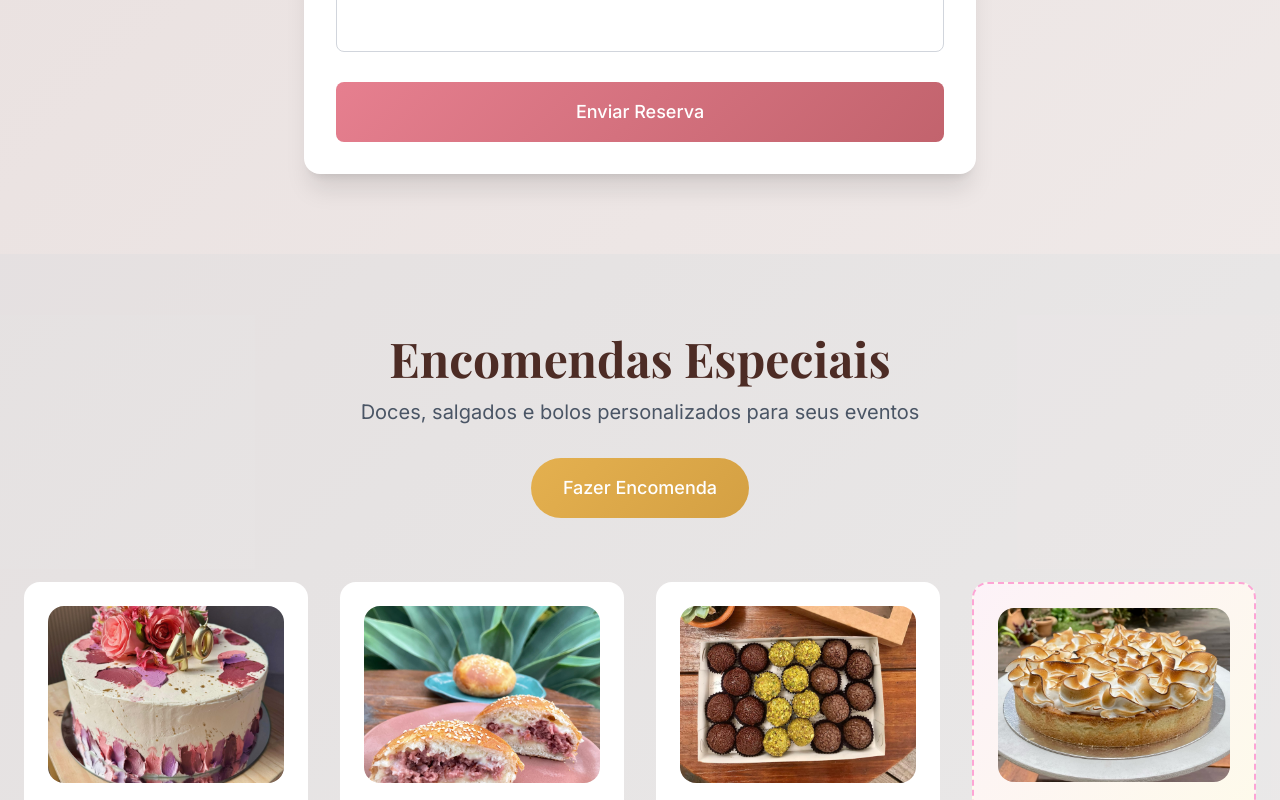
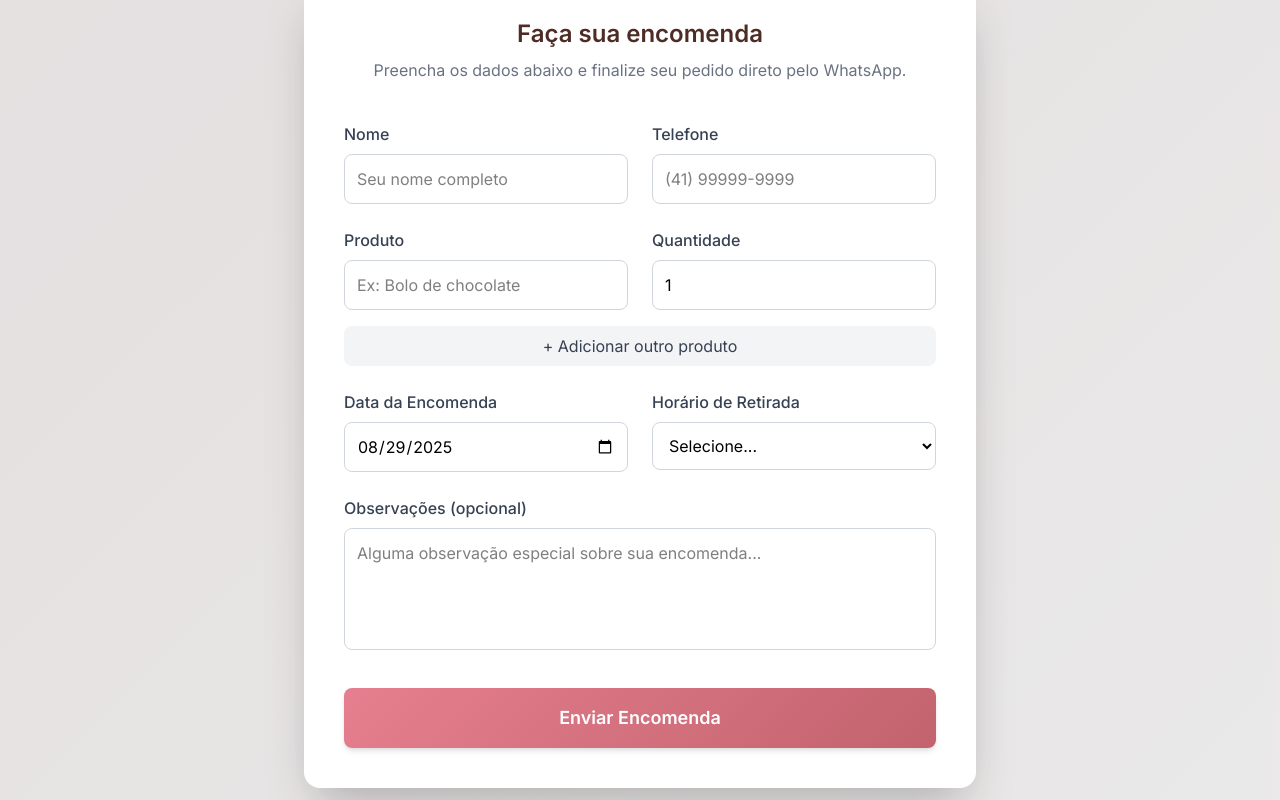
Before and after one commit to Mangalabs/lp-senior-koster, a Vue app: page / in a window 1280 px wide. Shown: the part 2740-3540 px from the top of the page. Built offline with nearby package versions, Linux system fonts and the light colour scheme.

Commit message:
fix: form in orders

```diff
--- a/src/App.vue
+++ b/src/App.vue
@@ -4,7 +4,6 @@
     <Hero />
     <Products />
     <About />
-    <Reservation />
     <Orders />
     <History />
     <Location />
@@ -17,7 +16,6 @@ import Header from './components/Header.vue'
 import Hero from './components/Hero.vue'
 import Products from './components/Products.vue'
 import About from './components/About.vue'
-import Reservation from './components/Reservation.vue'
 import Orders from './components/Orders.vue'
 import History from './components/History.vue'
 import Location from './components/Location.vue'
@@ -30,7 +28,6 @@ export default {
     Hero,
     Products,
     About,
-    Reservation,
     Orders,
     History,
     Location,
--- a/src/components/Orders.vue
+++ b/src/components/Orders.vue
@@ -2,58 +2,172 @@
   <section :id="ordersData.id" :class="['py-20', ordersData.background]">
     <div class="container mx-auto px-6">
       <div class="text-center mb-16">
-        <h2
-          class="font-display text-4xl md:text-5xl font-bold mb-4 text-neutro-escuro"
-        >
+        <h2 class="font-display text-4xl md:text-5xl font-bold mb-4 text-neutro-escuro">
           {{ ordersData.title }}
         </h2>
-        <p class="text-xl text-gray-600 mb-8">
+        <p class="text-xl text-gray-600 max-w-2xl mx-auto">
           {{ ordersData.description }}
         </p>
-        <a
-          :href="ordersData.cta.url"
-          target="_blank"
-          :class="[
-            ordersData.cta.class,
-            'text-white px-8 py-4 rounded-full text-lg font-medium inline-block',
-          ]"
-        >
-          {{ ordersData.cta.text }}
-        </a>
       </div>
 
-      <div class="grid md:grid-cols-2 lg:grid-cols-4 gap-8">
+      <div class="grid md:grid-cols-2 lg:grid-cols-4 gap-8 mb-20">
         <div
           v-for="product in ordersData.products"
           :key="product.id"
           :class="[
-            'rounded-2xl',
-            'p-6',
-            'text-center',
-            'hover-lift',
+            'rounded-2xl p-6 text-center hover-lift transition-all duration-300',
             product.bgClass,
             product.borderClass,
           ]"
         >
-          <div
-            class="mb-4 aspect-[4/3] w-full overflow-hidden rounded-2xl flex items-center justify-center"
-          >
-            <img
-              :src="product.img"
-              :alt="product.alt"
-              class="w-full h-full object-cover"
-            />
+          <div class="mb-4 aspect-[4/3] w-full overflow-hidden rounded-2xl flex items-center justify-center">
+            <img :src="product.img" :alt="product.alt" class="w-full h-full object-cover" />
           </div>
 
-          <h3
-            class="font-display text-xl font-semibold mb-2 text-neutro-escuro"
-          >
+          <h3 class="font-display text-xl font-semibold mb-2 text-neutro-escuro">
             {{ product.title }}
           </h3>
-          <p class="text-gray-600">
-            {{ product.description }}
-          </p>
+          <p class="text-gray-600">{{ product.description }}</p>
         </div>
+      </div>
+
+      <div class="max-w-2xl mx-auto">
+        <form
+          id="orderForm"
+          class="bg-white rounded-2xl p-6 md:p-10 shadow-2xl"
+          @submit.prevent="submitOrder"
+        >
+          <div class="text-center mb-10">
+            <h3 class="text-2xl font-bold text-neutro-escuro mb-2">
+              Faça sua encomenda
+            </h3>
+            <p class="text-gray-500">
+              Preencha os dados abaixo e finalize seu pedido direto pelo WhatsApp.
+            </p>
+          </div>
+
+          <div class="grid grid-cols-1 md:grid-cols-2 gap-6 mb-6">
+            <div>
+              <label for="customerName" class="block text-gray-700 font-medium mb-2">Nome</label>
+              <input
+                id="customerName"
+                type="text"
+                placeholder="Seu nome completo"
+                required
+                v-model="formData.customerName"
+                class="w-full p-3 border border-gray-300 rounded-lg focus:ring-2 focus:ring-rosa-claro focus:border-transparent"
+              />
+            </div>
+
+            <div>
+              <label for="customerPhone" class="block text-gray-700 font-medium mb-2">Telefone</label>
+              <input
+                id="customerPhone"
+                type="tel"
+                placeholder="(41) 99999-9999"
+                required
+                v-model="phone"
+                @input="onPhoneInput"
+                maxlength="15"
+                class="w-full p-3 border border-gray-300 rounded-lg focus:ring-2 focus:ring-rosa-claro focus:border-transparent"
+              />
+            </div>
+          </div>
+
+          <div class="mb-6">
+            <div
+              v-for="(item, index) in formData.products"
+              :key="index"
+              class="grid grid-cols-1 md:grid-cols-2 gap-6 mb-4 relative"
+            >
+              <div>
+                <label class="block text-gray-700 font-medium mb-2">Produto</label>
+                <input
+                  type="text"
+                  v-model="item.productType"
+                  placeholder="Ex: Bolo de chocolate"
+                  required
+                  class="w-full p-3 border border-gray-300 rounded-lg focus:ring-2 focus:ring-rosa-claro focus:border-transparent"
+                />
+              </div>
+
+              <div>
+                <label class="block text-gray-700 font-medium mb-2">Quantidade</label>
+                <input
+                  type="number"
+                  v-model="item.quantity"
+                  min="1"
+                  required
+                  class="w-full p-3 border border-gray-300 rounded-lg focus:ring-2 focus:ring-rosa-claro focus:border-transparent"
+                />
+              </div>
+
+              <button
+                v-if="formData.products.length > 1"
+                type="button"
+                @click="removeProduct(index)"
+                class="absolute top-2 right-2 text-red-500 hover:text-red-700"
+              >
+                ✖
+              </button>
+            </div>
+
+            <button
+              type="button"
+              @click="addProduct"
+              class="w-full bg-gray-100 hover:bg-gray-200 text-gray-700 py-2 rounded-lg transition-all"
+            >
+              + Adicionar outro produto
+            </button>
+          </div>
+
+          <div class="grid grid-cols-1 md:grid-cols-2 gap-6 mb-6">
+            <div>
+              <label for="orderDate" class="block text-gray-700 font-medium mb-2">Data da Encomenda</label>
+              <input
+                id="orderDate"
+                type="date"
+                :min="minDate"
+                required
+                v-model="orderDate"
+                class="w-full p-3 border border-gray-300 rounded-lg focus:ring-2 focus:ring-rosa-claro focus:border-transparent"
+              />
+            </div>
+
+            <div>
+              <label for="pickupTime" class="block text-gray-700 font-medium mb-2">Horário de Retirada</label>
+              <select
+                id="pickupTime"
+                required
+                v-model="formData.pickupTime"
+                class="w-full p-3 border border-gray-300 rounded-lg focus:ring-2 focus:ring-rosa-claro focus:border-transparent"
+              >
+                <option disabled value="">Selecione...</option>
+                <option v-for="option in pickupOptions" :key="option" :value="option">
+                  {{ option }}
+                </option>
+              </select>
+            </div>
+          </div>
+
+          <div class="mb-8">
+            <label for="observations" class="block text-gray-700 font-medium mb-2">Observações (opcional)</label>
+            <textarea
+              id="observations"
+              placeholder="Alguma observação especial sobre sua encomenda..."
+              rows="4"
+              v-model="formData.observations"
+              class="w-full p-3 border border-gray-300 rounded-lg focus:ring-2 focus:ring-rosa-claro focus:border-transparent resize-none"
+            ></textarea>
+          </div>
+
+          <button
+            type="submit"
+            class="w-full transition-all duration-300 hover:opacity-90 btn-primary text-white py-4 rounded-lg text-lg font-semibold shadow-md"
+          >
+            Enviar Encomenda
+          </button>
+        </form>
       </div>
     </div>
   </section>
@@ -66,8 +180,108 @@ export default {
   name: "Orders",
   data() {
     return {
-      ordersData: ordersData,
+      ordersData,
+      phone: "",
+      orderDate: this.getToday(),
+      minDate: this.getToday(),
+      pickupOptions: [
+        "11:30 - 12:00",
+        "12:00 - 12:30",
+        "14:00 - 14:30",
+        "15:00 - 15:30",
+        "16:00 - 16:30",
+        "17:00 - 17:30",
+        "18:00 - 18:30",
+      ],
+      formData: {
+        customerName: "",
+        pickupTime: "",
+        observations: "",
+        products: [
+          { productType: "", quantity: 1 },
+        ],
+      },
     };
+  },
+  methods: {
+    getToday() {
+      const now = new Date();
+      const yyyy = now.getFullYear();
+      const mm = String(now.getMonth() + 1).padStart(2, "0");
+      const dd = String(now.getDate()).padStart(2, "0");
+      return `${yyyy}-${mm}-${dd}`;
+    },
+    onPhoneInput(e) {
+      const raw = (e?.target?.value || "").replace(/\D/g, "").substring(0, 11);
+      if (raw.length <= 10) {
+        this.phone = raw.replace(
+          /^(\d{0,2})(\d{0,4})(\d{0,4}).*/,
+          (m, p1, p2, p3) =>
+            `${p1 ? `(${p1}` : ""}${p1.length === 2 ? ")" : ""}${
+              p2 ? ` ${p2}` : ""
+            }${p3 ? `-${p3}` : ""}`
+        );
+      } else {
+        this.phone = raw.replace(
+          /^(\d{0,2})(\d{0,5})(\d{0,4}).*/,
+          (m, p1, p2, p3) =>
+            `${p1 ? `(${p1}` : ""}${p1.length === 2 ? ")" : ""}${
+              p2 ? ` ${p2}` : ""
+            }${p3 ? `-${p3}` : ""}`
+        );
+      }
+    },
+    addProduct() {
+      this.formData.products.push({ productType: "", quantity: 1 });
+    },
+    removeProduct(index) {
+      if (this.formData.products.length > 1) {
+        this.formData.products.splice(index, 1);
+      }
+    },
+    submitOrder() {
+      const [year, month, day] = (this.orderDate || "")
+        .split("-")
+        .map(Number);
+      const formattedDate = new Date(year, month - 1, day).toLocaleDateString("pt-BR");
+
+      const formData = {
+        ...this.formData,
+        customerPhone: this.phone,
+        orderDate: this.orderDate,
+      };
+
+      let message = `Olá, gostaria de fazer uma encomenda com a *Senior Koster* \n\n`;
+      message += `*Nome:* ${formData.customerName}\n`;
+      message += `*Telefone:* ${formData.customerPhone}\n\n`;
+
+      message += `*Itens do pedido:*\n`;
+      formData.products.forEach((item, i) => {
+        message += `${i + 1}. ${item.productType} — ${item.quantity}x\n`;
+      });
+
+      message += `\n *Data:* ${formattedDate}\n`;
+      message += ` *Horário:* ${formData.pickupTime}\n`;
+
+      if (formData.observations) {
+        message += ` *Observações:* ${formData.observations}\n`;
+      }
+
+      message += `\nAguardo a confirmação, muito obrigado! `;
+
+      const encodedMessage = encodeURIComponent(message);
+      const whatsappURL = `https://wa.me/554132773923?text=${encodedMessage}`;
+      window.open(whatsappURL, "_blank");
+
+      this.phone = "";
+      this.orderDate = this.getToday();
+      this.formData = {
+        customerName: "",
+        pickupTime: "",
+        observations: "",
+        products: [{ productType: "", quantity: 1 }],
+      };
+    },
   },
 };
 </script>
```
